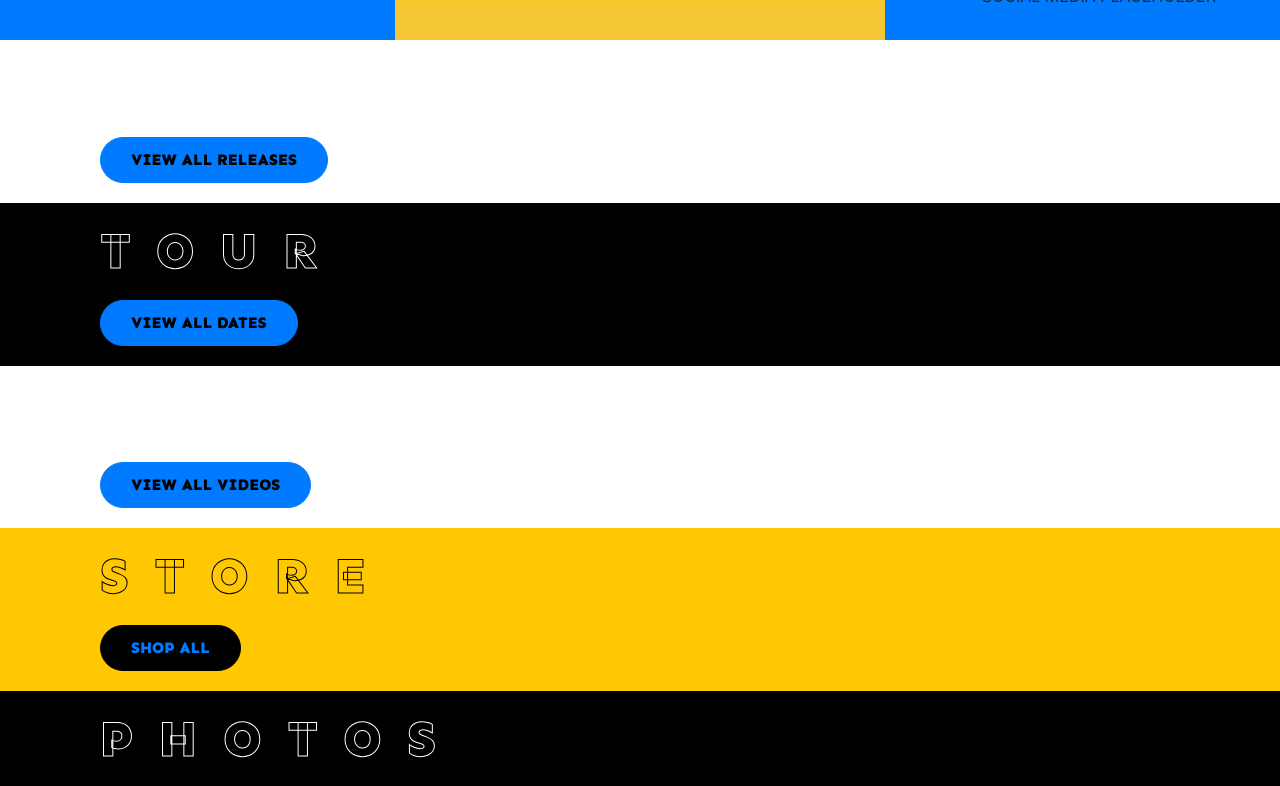
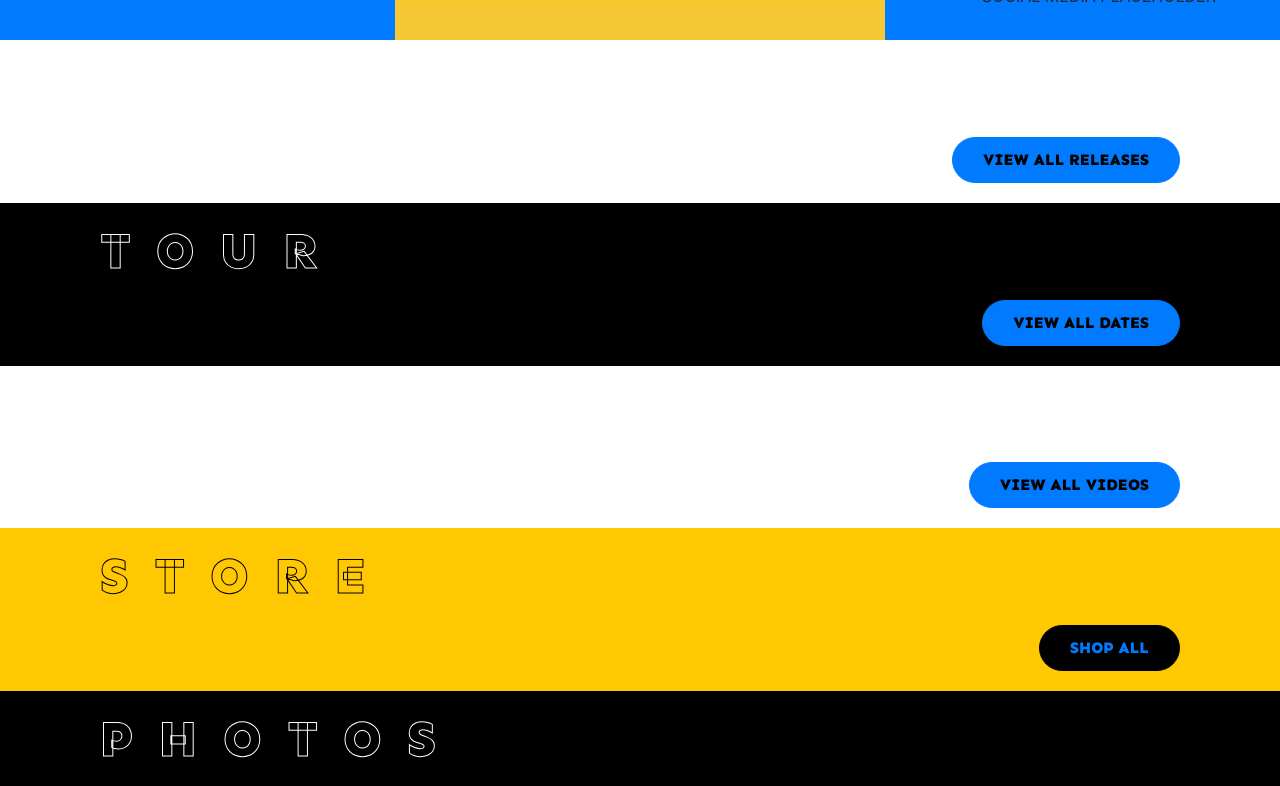
Before and after one commit to wolfnoir/halo-media-test, a React (Create React App) app: page / in a window 1280 px wide. Shown: the part 820-1606 px from the top of the page. Built offline with nearby package versions, Linux system fonts and the light colour scheme; a web font is replaced by a local one.

Commit message:
Aligned content buttons

```diff
--- a/src/components/Content.css
+++ b/src/components/Content.css
@@ -11,9 +11,17 @@
     background: #FFC803;
 }
 
+.button-right {
+    text-align: right;
+}
+
 @media (max-width: 1024px) {
     .content-container {
         padding: 40px 0px;
         text-align: center;
     }
+
+    .button-right {
+        text-align: center;
+    }
 }
--- a/src/components/Photos.js
+++ b/src/components/Photos.js
@@ -9,7 +9,9 @@ class Photos extends React.Component {
                     <div className="title inverted">
                         Photos
                     </div>
-                    <button className="releases-button button yellow">View All Photos</button>
+                    <div className="button-right">
+                        <button className="releases-button button yellow">View All Photos</button>
+                    </div>
                 </div>
             </div>
         );
--- a/src/components/Releases.js
+++ b/src/components/Releases.js
@@ -9,7 +9,9 @@ class Releases extends React.Component {
                     <div className="title inverted">
                         RELEASES
                     </div>
-                    <button className="button yellow">View All Releases</button>
+                    <div className="button-right">
+                        <button className="button yellow">View All Releases</button>
+                    </div>
                 </div>
             </div>
         );
--- a/src/components/Store.js
+++ b/src/components/Store.js
@@ -9,7 +9,9 @@ class Store extends React.Component {
                     <div className="title inverted black">
                         Store
                     </div>
-                    <button className="releases-button button black">Shop All</button>
+                    <div className="button-right">
+                        <button className="releases-button button black">Shop All</button>
+                    </div>
                 </div>
             </div>
         );
--- a/src/components/Tour.js
+++ b/src/components/Tour.js
@@ -9,7 +9,9 @@ class Tour extends React.Component {
                     <div className="title inverted">
                         Tour
                     </div>
-                    <button className="releases-button button yellow">View All Dates</button>
+                    <div className="button-right">
+                        <button className="releases-button button yellow">View All Dates</button>
+                    </div>
                 </div>
             </div>
         );
--- a/src/components/Videos.js
+++ b/src/components/Videos.js
@@ -9,7 +9,9 @@ class Videos extends React.Component {
                     <div className="title inverted">
                         Videos
                     </div>
-                    <button className="button yellow">View All Videos</button>
+                    <div className="button-right">
+                        <button className="button yellow">View All Videos</button>
+                    </div>
                 </div>
             </div>
         );
```
